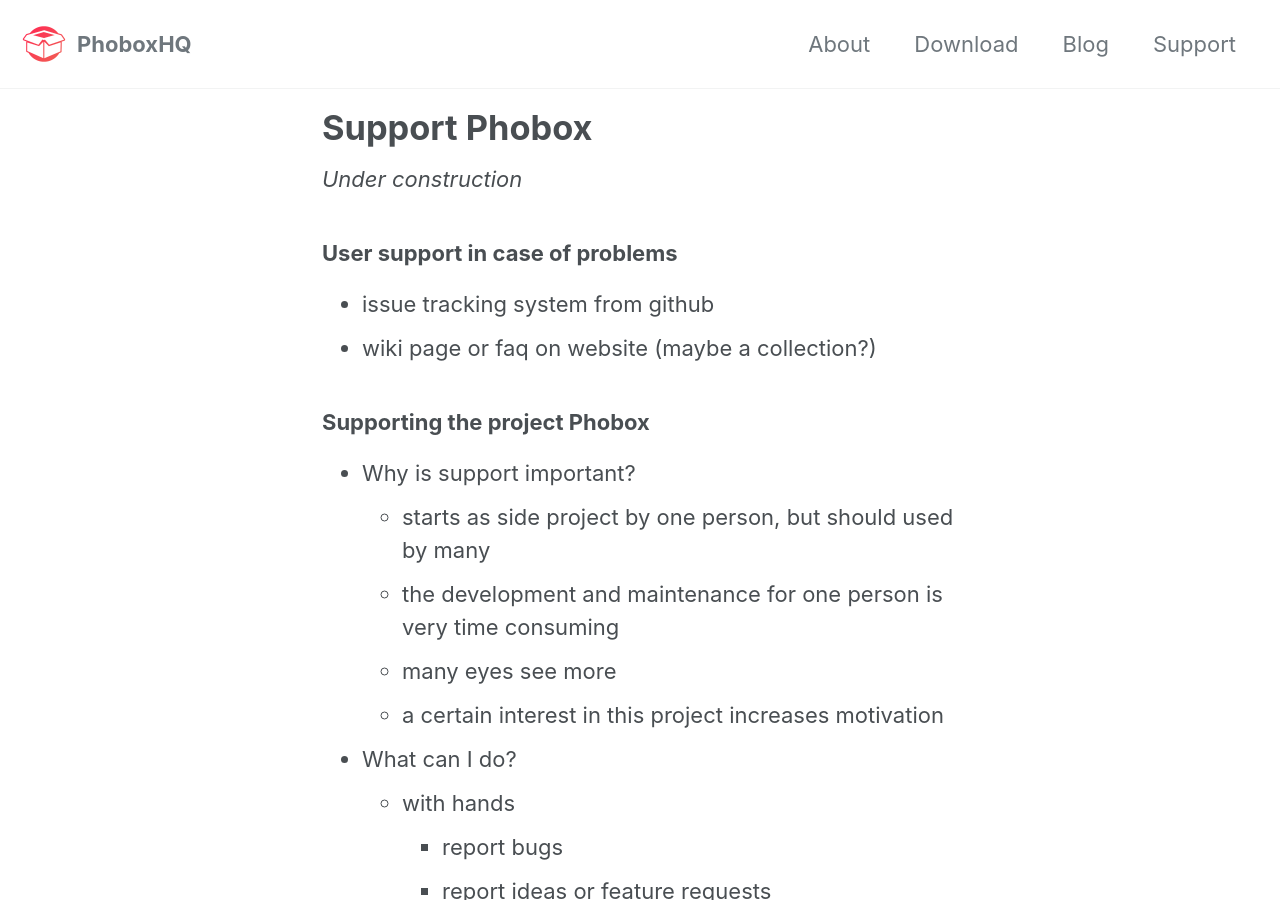
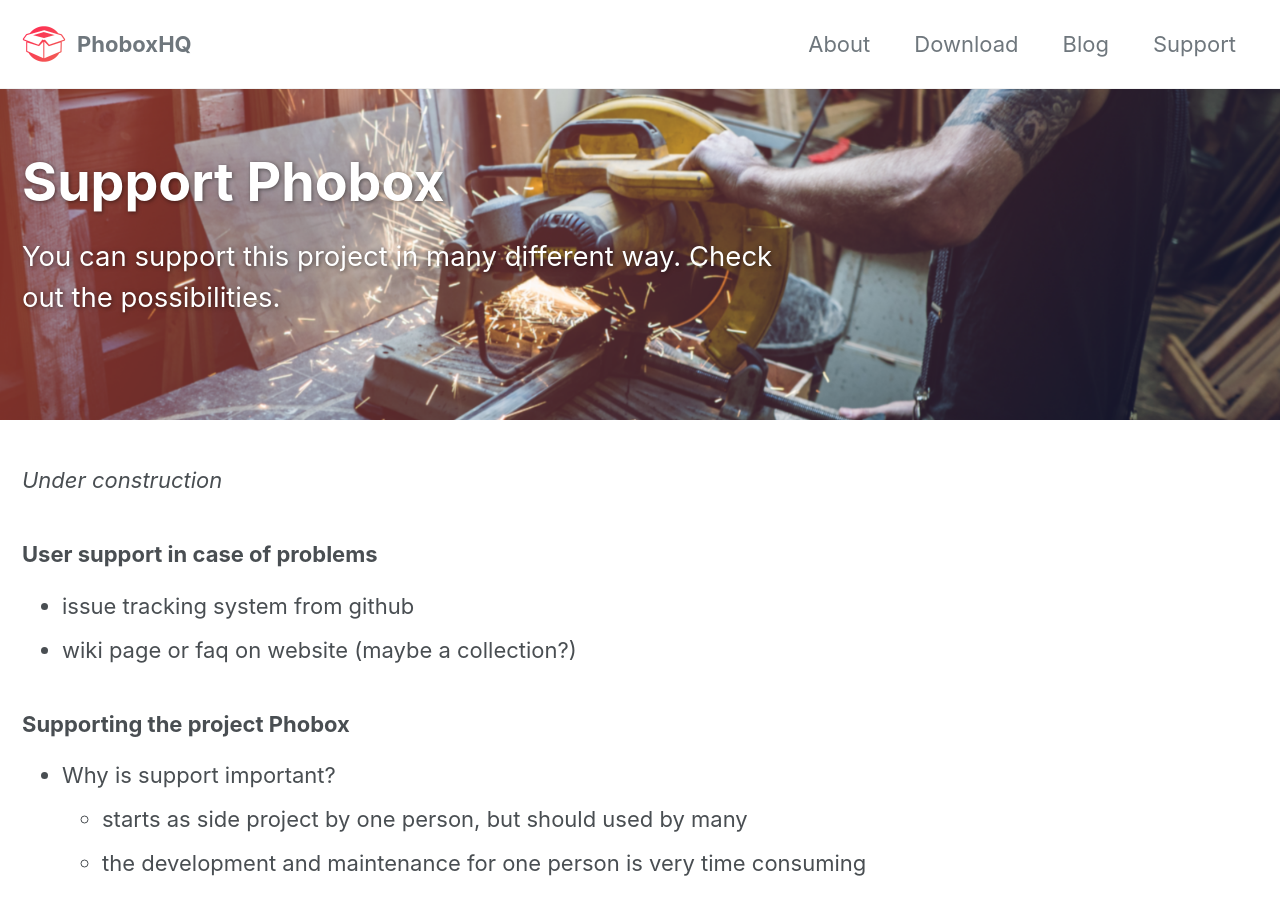
Before and after one commit to phoboxhq/home2, a Jekyll site: the page built from _pages/support.md, in a window 1280 px wide and 900 px high. Built offline with Jekyll 4.4.1, drawn with Linux system fonts in a browser that asks for light colours; cached includes are drawn as plain includes; nearby versions of some CDN libraries; some of the changed lines change nothing that is shown.

Commit message:
Update support

```diff
--- a/_pages/support.md
+++ b/_pages/support.md
@@ -1,5 +1,9 @@
 ---
 permalink: /support/
+layout: splash
+header:
+    overlay_color: "#5e616c"
+    overlay_image: /assets/images/splash_support.png
 title: "Support Phobox"
 excerpt: "You can support this project in many different way. Check out the possibilities."
 modified: 2019-06-05T21:13:00-04:00
```
Also changed, not shown: assets/images/splash_support.png (added).
